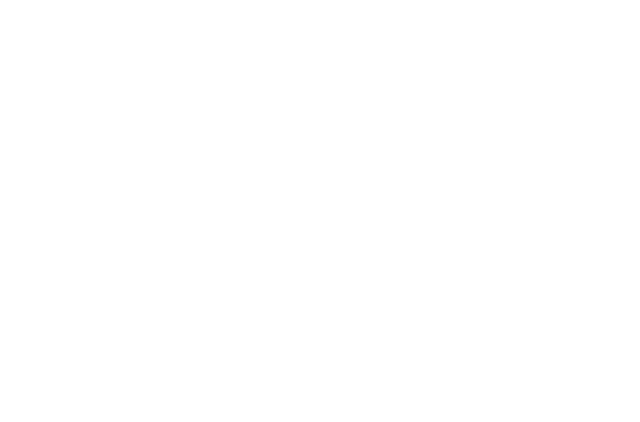
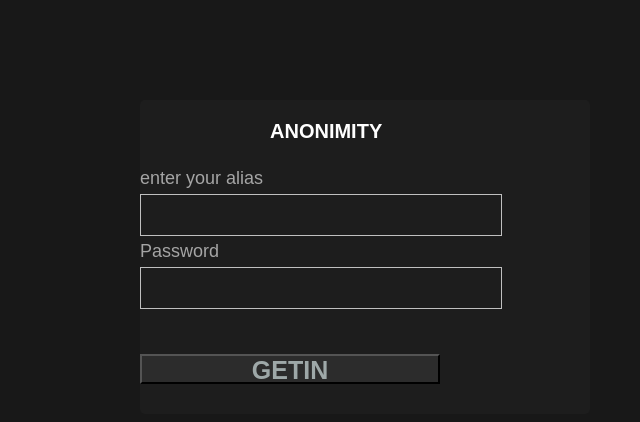
Before and after one commit to manxldoescode/RoomChat, a website: page public/index.html in a window 1280 px wide. Shown: the whole page, without its empty margins (275-915 px from the left). Drawn offline with Linux system fonts and the light colour scheme; a web font is replaced by a local one.

Commit message:
made the login page

```diff
--- a/public/index.html
+++ b/public/index.html
@@ -5,9 +5,21 @@
     <meta name="viewport" content="width=device-width, initial-scale=1.0">
     <title>RoomChat</title>
     <link rel="stylesheet" href="styles.css">
+    <link rel="preconnect" href="https://fonts.googleapis.com">
+<link rel="preconnect" href="https://fonts.gstatic.com" crossorigin>
+<link href="https://fonts.googleapis.com/css2?family=Bitcount+Single:wght@100..900&family=Inter:ital,opsz,wght@0,14..32,100..900;1,14..32,100..900&family=Space+Mono:ital,wght@0,400;0,700;1,400;1,700&display=swap" rel="stylesheet">
 </head>
 <body>
-
+    <div class="container">
+        <h1 class="label">ANONIMITY</h1>
+        <form class="login_form">
+            <div class="font">enter your alias</div>
+            <input type="text" name="" id="">
+            <div class="font font2">Password</div>
+            <input type="password">
+            <button type="submit">GETIN</button>
+        </form>
+    </div>
 
 
 
--- a/public/styles.css
+++ b/public/styles.css
@@ -0,0 +1,56 @@
+*{
+    padding:  0;
+    margin: 0;
+}
+
+body{
+    background-color: rgb(24, 24, 24);
+    align-items: center;
+    justify-content: center;
+    display: flex;
+    font-family: 'Bitcount Single', sans-serif;
+}
+
+.container{
+    position: relative;
+    margin-top: 100px;
+    width: 450px;
+    height: auto;
+    background-color: rgb(29, 29, 29);
+    border-radius: 5px;
+}
+
+.label {
+    padding: 20px 130px;
+    font-size: 20px;
+    font-weight: 600;
+    color:rgb(255, 255, 255)
+}
+
+.login_form .font{
+    font-size: 18px;
+    color: rgb(165, 165, 165);
+    margin: 5px 0;
+}
+
+.login_form input{
+    font-family: 'Bitcount Single', sans-serif;
+    height: 40px;
+    width: 350px;
+    padding: 0 5px;
+    font-size: 18px;
+    outline: none;
+    border: 1px solid silver;
+    background-color: rgb(29, 29, 29);
+    color: rgb(50, 170, 80);
+}
+
+.login_form button{
+    margin: 45px 0px 30px 0;
+    height: 30px;
+    width: 300px;
+    font-size: 25px;
+    background-color: rgb(44, 44, 44);
+    color: rgb(158, 168, 168);
+    font-family: 'Bitcount Single', sans-serif;
+    font-weight: bold;
```
